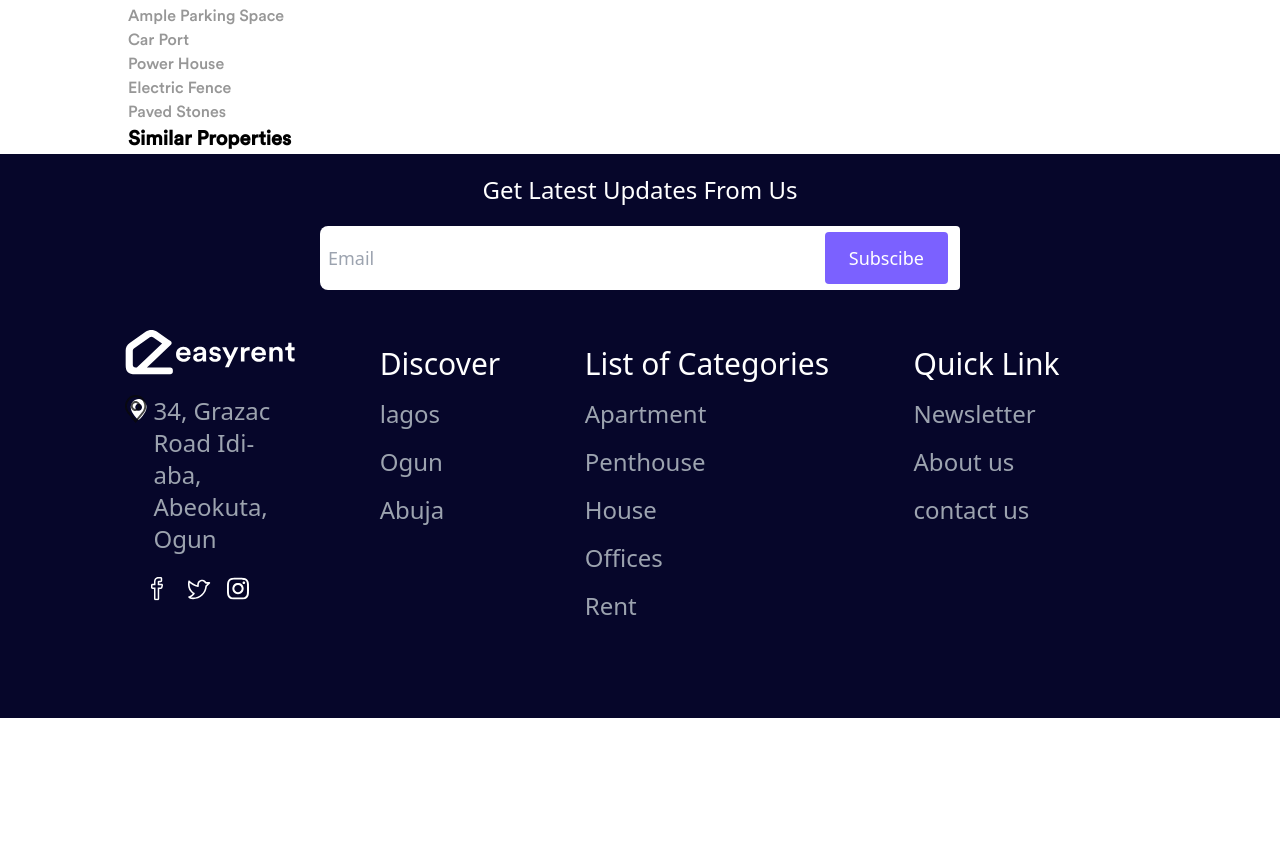
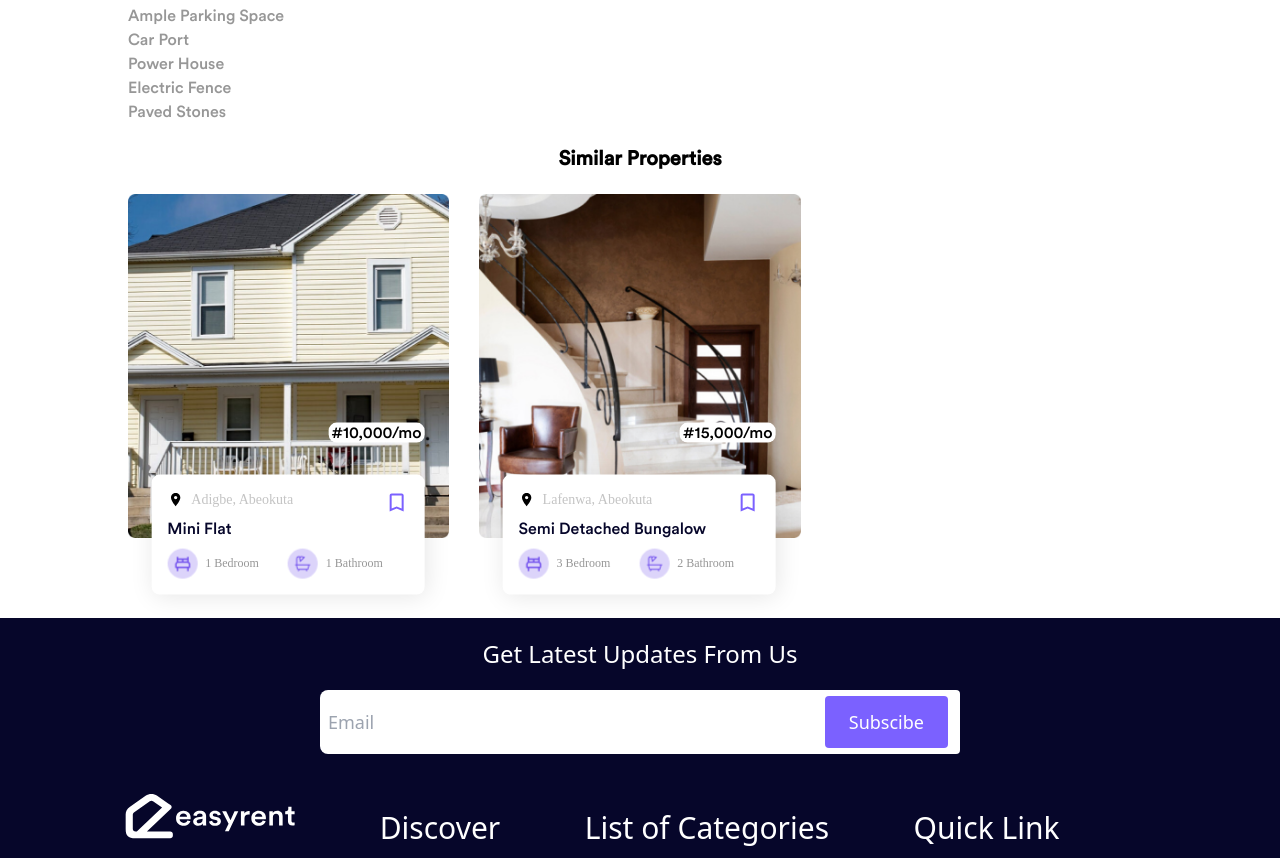
Before and after one commit to grazac-academy/easy-rent-product-frontend, a React (Create React App) app: page /property in a window 1280 px wide. Shown: the part 1165-2023 px from the top of the page. Before the commit the page ends 1883 px from the top, so only its background shows below. Built offline with nearby package versions, Linux system fonts and the light colour scheme; a web font is replaced by a local one.

Commit message:
propertyDetailsPage

```diff
--- a/src/components/contactCard/card.module.css
+++ b/src/components/contactCard/card.module.css
@@ -101,5 +101,6 @@
     justify-content: center;
     width: 80%;
     margin: auto;
+    padding-top: 2px;
 
 }
--- a/src/pages/propertyDetails/property.js
+++ b/src/pages/propertyDetails/property.js
@@ -1,20 +1,32 @@
 import React from "react";
 import classes from "./property.module.css";
-import BigImage from "../../assets/big_img.svg";
-import Image1 from "../../assets/img1.svg";
-import Image2 from "../../assets/img2.svg";
-import Image3 from "../../assets/img3.svg";
-import Image4 from "../../assets/img4.svg";
-import Image5 from "../../assets/img5.svg";
-// import Image6 from "../../assets/img6.svg";
-import bathroom from "../../assets/Vector (1).svg";
-import garage from "../../assets/Vector (2).svg";
-import bedroom from "../../assets/Vector(3).svg";
-import location from "../../assets/location.svg";
-import Card from "../../components/contactCard/card";
+import BigImage from "assets/big_img.svg";
+import Image1 from "assets/img1.svg";
+import Image2 from "assets/img2.svg";
+import Image3 from "assets/img3.svg";
+import Image4 from "assets/img4.svg";
+import Image5 from "assets/img5.svg";
+import Image6 from "assets/img5.svg";
+import bathroom from "assets/Vector (1).svg";
+import garage from "assets/Vector (2).svg";
+import bedroom from "assets/Vector(3).svg";
+import location from "assets/location.svg";
+import Card from "components/contactCard/card";
 import ApartmentCard from "components/ApartmentCard/ApartmentCard";
+import Array from "constant/Array";
 
 const property = () => {
+// const array = [
+//   {id: 1,image: Image1},
+//   {id: 2, image: Image2},
+//   {id: 3, image: Image3},
+//   {id: 4,image: Image4},
+//   {id: 5, image: Image5},
+//   {id: 6, image: Image6},
+// ]
+
+
+
   return (
     <div className={classes.main}>
       <div className={classes.innerContainer}>
@@ -37,18 +49,25 @@ const property = () => {
           </div>
 
           <div className={classes.gridimg}>
-            {/* <img src={BigImage} alt="image" /> */}
-            <div className={classes.images}>
+
+          {/* {
+          array.map((item)=>(
+            <div className={classes.images} onClick={()=>handleSelect(item.id)} key={item.id} item={item}>
+            <img src={item.image} alt="image" />
+          </div>
+          ))} */}
+
+            <div className={classes.images} >
               <img src={Image1} alt="image" />
             </div>
             <div className={classes.images}>
               <img src={Image2} alt="image" />
             </div>
             <div className={classes.images}>
-              <img src={Image3} alt="image" />
+              <img src={Image3} alt="image"/>
             </div>
             <div className={classes.images}>
-              <img src={Image4} alt="image" />
+              <img src={Image4} alt="image"/>
             </div>
             <div className={classes.images}>
               <img src={Image5} alt="image" />
@@ -113,9 +132,13 @@ const property = () => {
           <Card />
         </div>
         <div className={classes.similarProperties}>
-          <h3>Similar Properties</h3>
-          <div>
-            {/* <ApartmentCard/> */}
+          <div className={classes.similar}>
+            <h3>Similar Properties</h3>
+          </div>
+          <div className={classes.array}>
+            {Array.slice(0, 2).map((item) => (
+              <ApartmentCard key={item.id} item={item} />
+            ))}
           </div>
         </div>
       </div>
--- a/src/pages/propertyDetails/property.module.css
+++ b/src/pages/propertyDetails/property.module.css
@@ -131,12 +131,25 @@
 .sect{
     width:60%;
 }
-.similarProperties h3{
+.similar{
     font-family: var(--CircularStd);
     font-weight: bold;
     font-size: 20px;
     margin: auto;
-
+    justify-content: center;
+    margin-top: 20px;
+    margin-bottom: 20px;
+    display: flex;
 
 
 }
+
+.array{
+    width: 100%;
+    display: grid;
+    /* grid-template-columns: 1fr 1fr; */
+    /* grid-template-columns: repeat(auto-fill, 200px); */
+    grid-template-columns: repeat(auto-fill, minmax(250px, 1fr));
+    grid-column-gap: 30px;
+
+}
```
